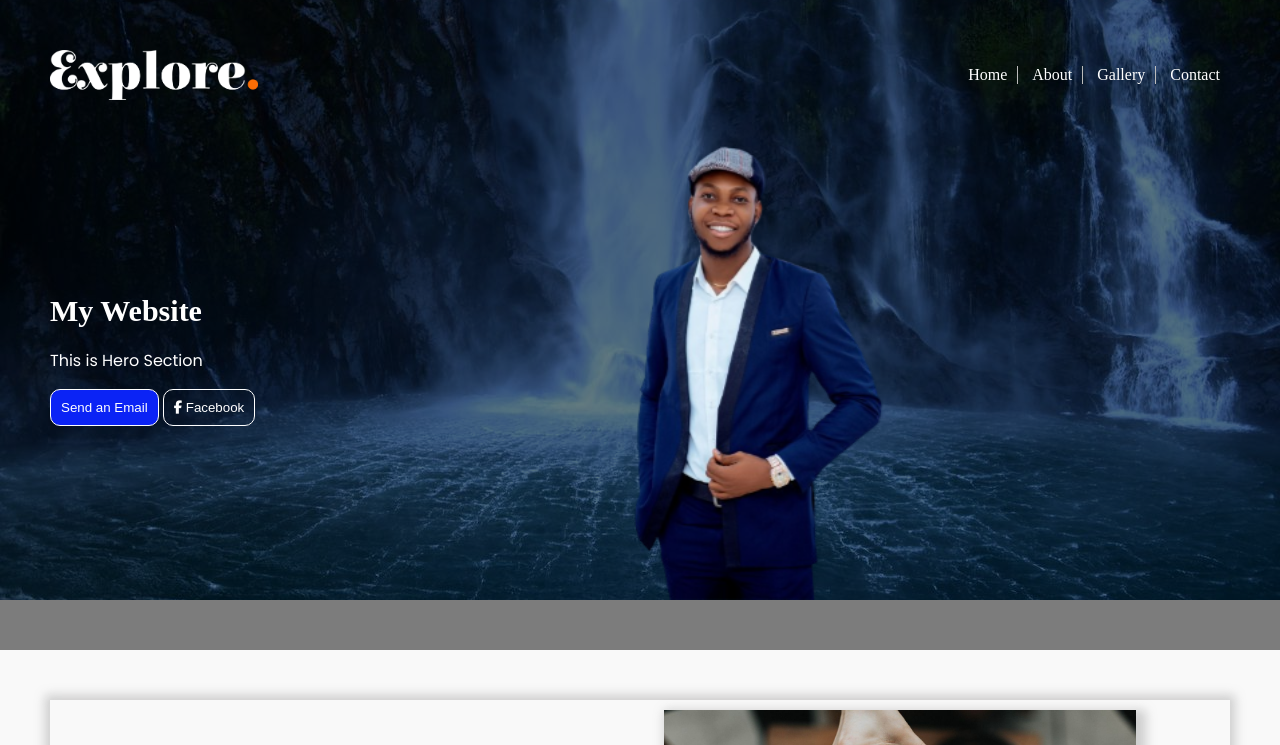
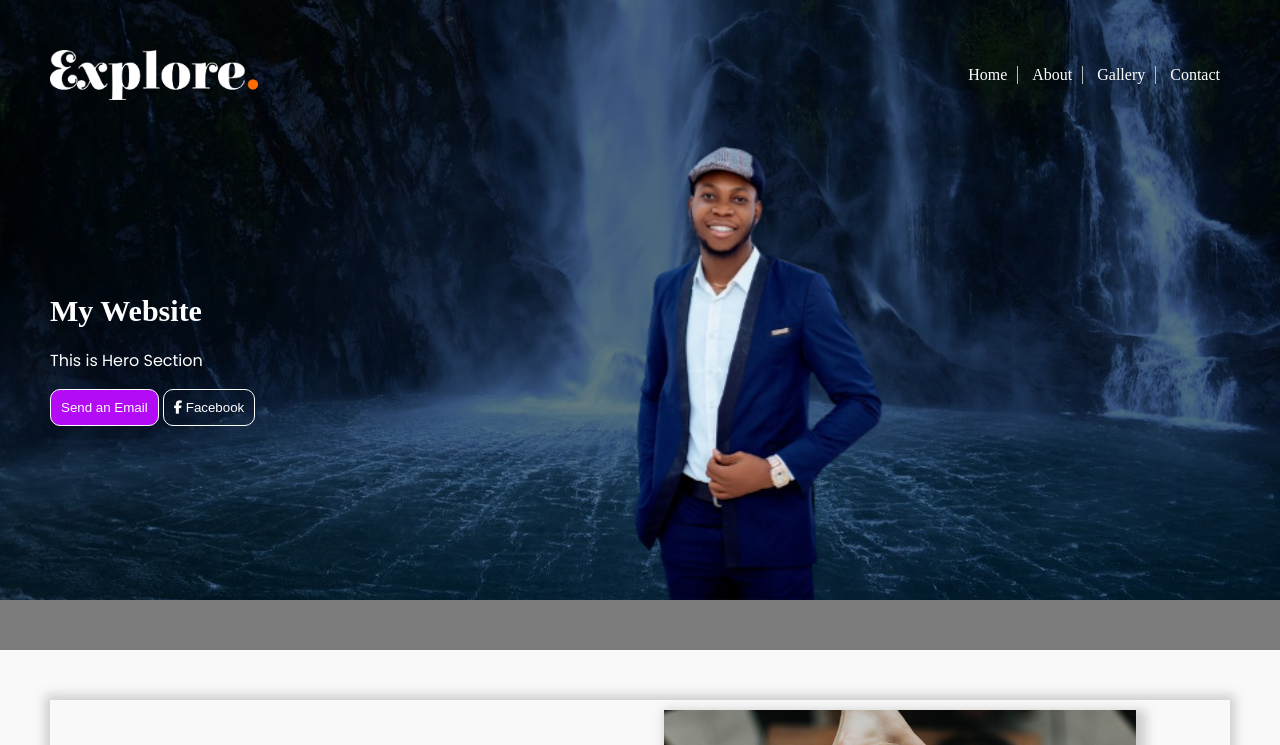
Before and after one commit to ezeanyimhenry/tutoring, a plain HTML site: page index.html in a window 1280 px wide. In both pictures the pointer is over the button "Send an Email". Shown: the top 745 px of the page. Drawn offline with Linux system fonts and the light colour scheme.

Commit message:
button-fix

```diff
--- a/style.css
+++ b/style.css
@@ -59,12 +59,12 @@ li a {
     padding: 10px;
     border: 1px solid #fff;
     border-radius: 10px;
-    background-color: #0d176a;
+    background-color: #df780a;
     color: #fff;
 }
 
 #mail-button:hover {
-    background-color: #0b23f5;
+    background-color: #b30bf5;
     cursor: pointer;
 }
 
@@ -78,7 +78,7 @@ li a {
 }
 
 #facebook-button:hover {
-    background-color: #0b23f5;
+    background-color: #bb0bf5;
     cursor: pointer;
 }
 
```
